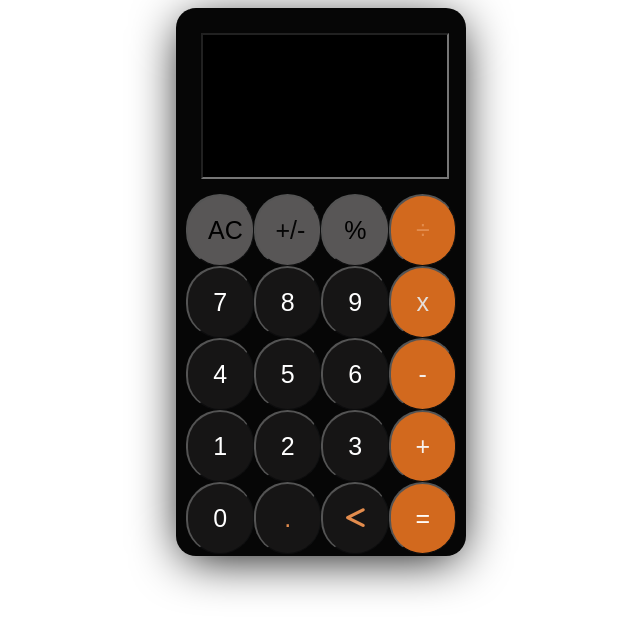
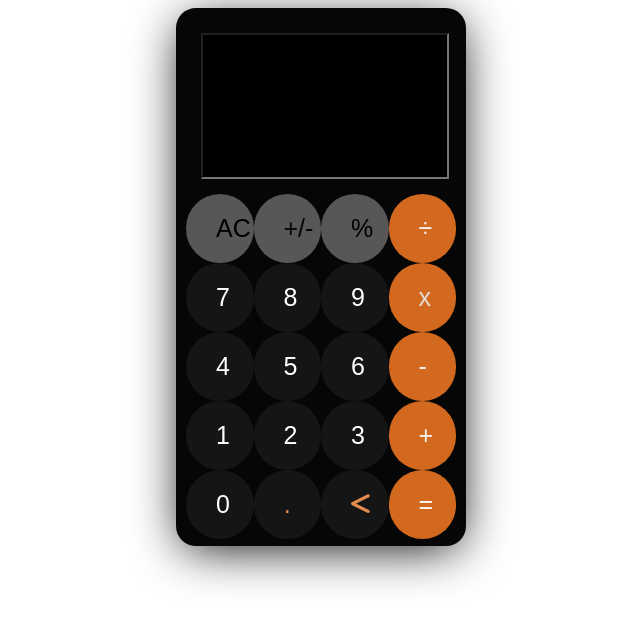
Before and after one commit to athira-k-v/Calculator, a plain HTML site: page index.html in a window 1280 px wide. Shown: the whole page, without its empty margins (319-959 px from the left). Drawn offline with Linux system fonts and the light colour scheme.

Commit message:
calculator

```diff
--- a/index.css
+++ b/index.css
@@ -1,7 +1,7 @@
 #a1{
     width: 270px;
     margin: auto;
-    height: 528px;
+    height: 518px;
     background: #060606;
     padding: 10px;
     border: 10px;
@@ -30,7 +30,7 @@
     width: 25%;
     background: #161515;
     color: #fff;
-    padding: 20px;
+    padding: 20px 30px;
     display: inline-block;
     font-size: 25px;
     text-align: center;
@@ -40,5 +40,6 @@
     border-bottom: solid 1px #0d0d0e;
     transition: all 0.2s ease-in-out;
     border-radius: 35px;
+   border: none;
 
   }
--- a/index.html
+++ b/index.html
@@ -17,7 +17,7 @@
                 <button class="button" onclick="AllClear()"  style="color: rgb(0, 0, 0); background-color: rgb(88, 86, 86);"> AC</button>
                 <button class="button" onclick="displayData('+')" style="color: rgb(6, 6, 6);background-color: rgb(88, 86, 86);">+/-</button>
                 <button class="button" onclick="displayData('%')" style="color: rgb(0, 0, 0);background-color: rgb(88, 86, 86);">%</button>
-                <button class="button" onclick="displayData('/')" style="color: rgb(227, 140, 77);background-color: chocolate;">÷</button>
+                <button class="button" onclick="displayData('/')" style="color: rgb(243, 242, 241);background-color: chocolate;">÷</button>
             </div>
            <div>
                 <button class="button" onclick="displayData(7)">7</button>
```
